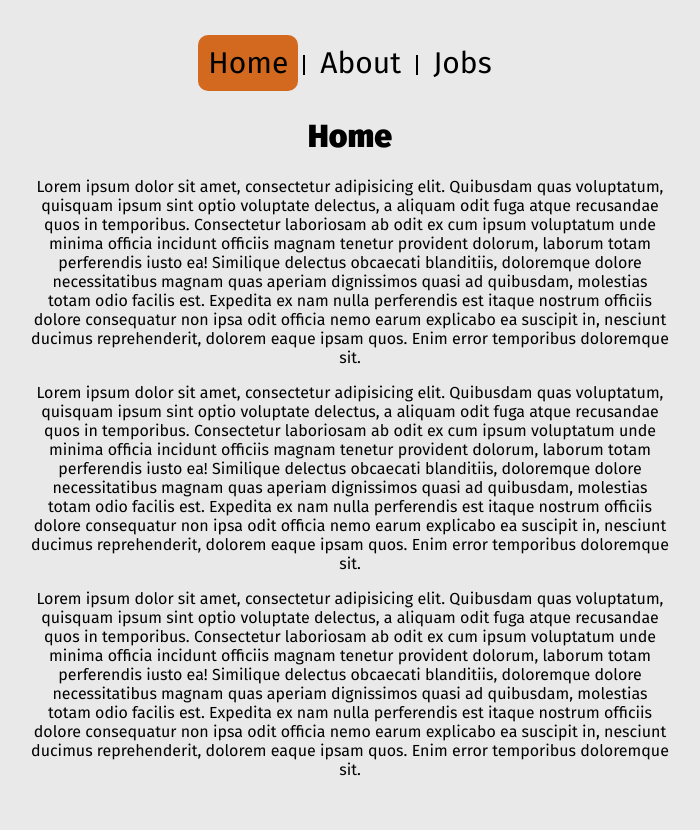
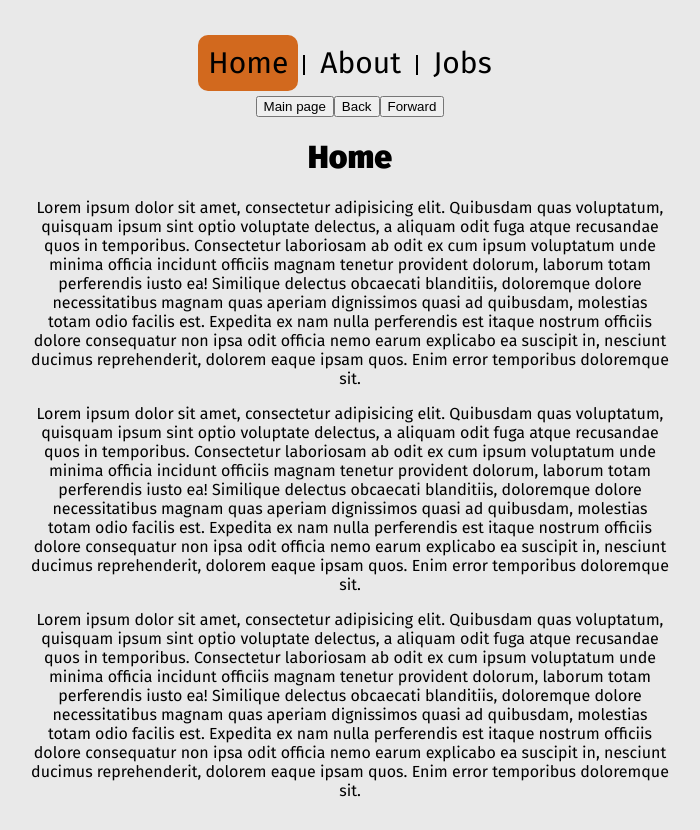
Before and after one commit to 433MHz/vue-routing, a Vue app: page / in a window 1280 px wide. Shown: the whole page, without its empty margins (290-990 px from the left). Before the commit the page ends 809 px from the top, so only its background shows below. Built offline with nearby package versions, Linux system fonts and the light colour scheme.

Commit message:
example of going back, going forward and going to main page in history

```diff
--- a/src/App.vue
+++ b/src/App.vue
@@ -6,6 +6,10 @@
   <div class="border"></div>
   <router-link to="/jobs" class="routerLink">Jobs</router-link><br>
 
+  <button @click="redirect">Main page</button>
+  <button @click="goBack">Back</button>
+  <button @click="goForward">Forward</button>
+
   <router-view></router-view>
 
 </div>
@@ -13,7 +17,19 @@
 
 <script>
 export default {
+  methods:{
+    redirect(){
+      this.$router.push({name: 'Home'})
+    },
 
+    goBack(){
+      this.$router.go(-1)
+    },
+
+    goForward(){
+      this.$router.go(1)
+    }
+  }
 }
 </script>
 
```
